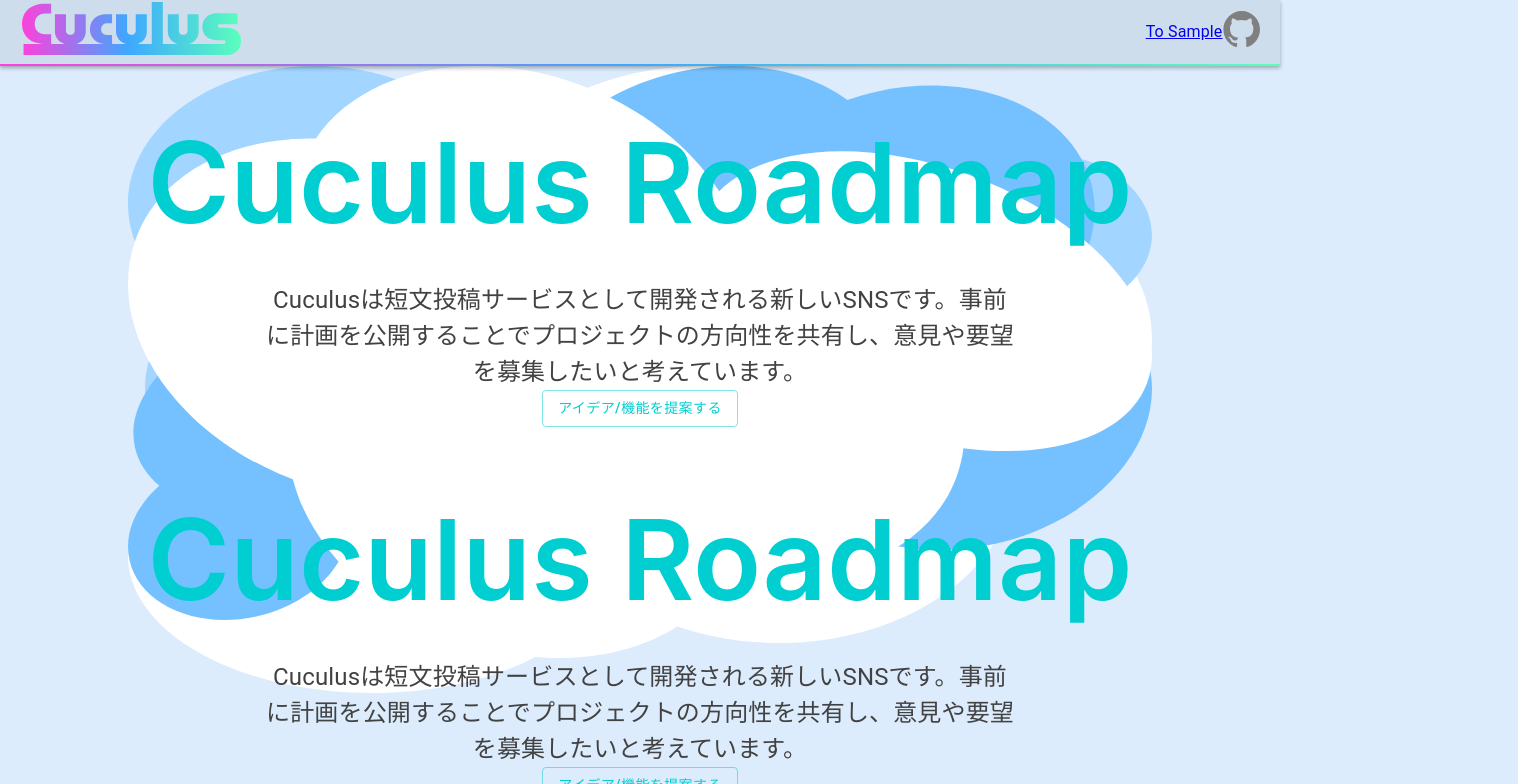
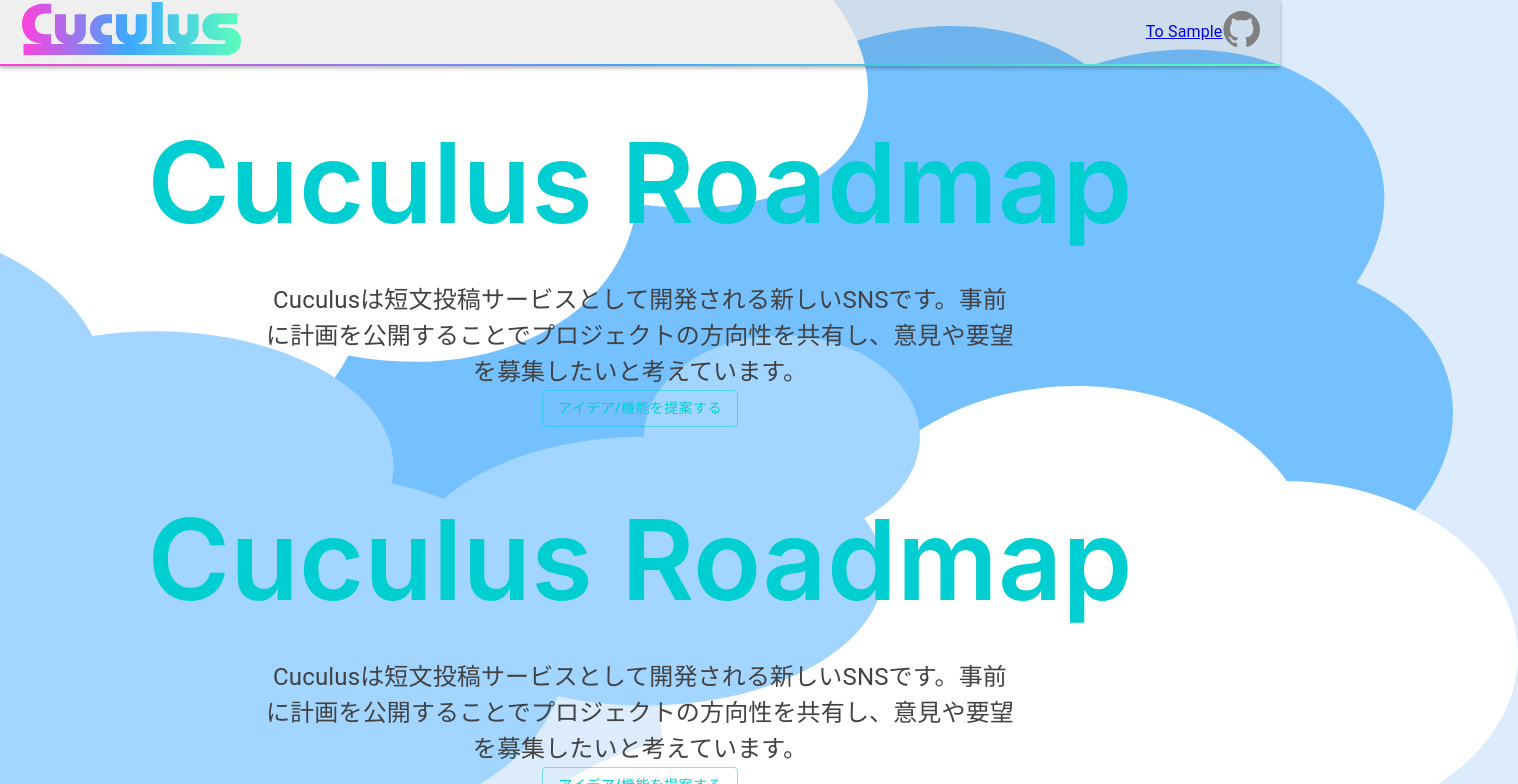
Before and after one commit to cuculus-dev/cuculus-roadmap, a Next.js app: page / in a window 1280 px wide. Shown: the top 784 px of the page, 1518 px wide, since content can reach past the window. Built offline with nearby package versions, Linux system fonts and the light colour scheme.

Commit message:
backgroundの修正

```diff
--- a/src/app/_components/Background.tsx
+++ b/src/app/_components/Background.tsx
@@ -10,36 +10,44 @@ const Back = styled('div')`
   width: 100%;
 `;
 
-const Cloud4 = styled('img')`
-  max-width: 1024px;
+const Cloud1 = styled('img')`
+  max-width: 1255px;
   width: 100%;
+  margin-top: -330px;
+  margin-left: -800px;
+
+  position: absolute;
+  z-index: -30;
+`;
+
+const Cloud2 = styled('img')`
+  max-width: 1226px;
+  width: 100%;
+  margin-top: -40px;
+  margin-left: 400px;
+
+  position: absolute;
+  z-index: -40;
+`;
+
+const Cloud3 = styled('img')`
+  max-width: 1283px;
+  width: 100%;
+  margin-top: 160px;
+  margin-left: -720px;
 
   position: absolute;
   z-index: -10;
 `;
 
-const Cloud2 = styled('img')`
-  max-width: 1024px;
+const Cloud4 = styled('img')`
+  max-width: 1006px;
   width: 100%;
+  margin-top: 320px;
+  margin-left: 750px;
 
   position: absolute;
   z-index: -20;
-`;
-
-const Cloud3 = styled('img')`
-  max-width: 1024px;
-  width: 100%;
-
-  position: absolute;
-  z-index: -30;
-`;
-
-const Cloud1 = styled('img')`
-  max-width: 1024px;
-  width: 100%;
-
-  position: absolute;
-  z-index: -40;
 
   // FIXME タブレット以下だった場合は黄色にして最前面にしちゃうサンプル
   ${({ theme }) => theme.breakpoints.down('tablet')} {
@@ -55,10 +63,10 @@ export default function Background({
   return (
     <>
       <Back>
-        <Cloud4 src="/images/cloud_4.svg" />
+        <Cloud1 src="/images/cloud_1.svg" />
         <Cloud2 src="/images/cloud_2.svg" />
         <Cloud3 src="/images/cloud_3.svg" />
-        <Cloud1 src="/images/cloud_1.svg" />
+        <Cloud4 src="/images/cloud_4.svg" />
       </Back>
       {children}
     </>
```
Also changed, not shown: public/images/Cloud_1.svg, public/images/Cloud_4.svg.
